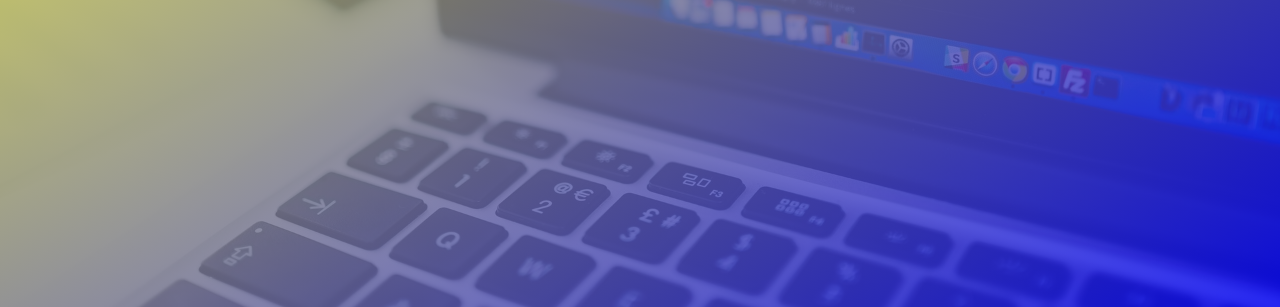
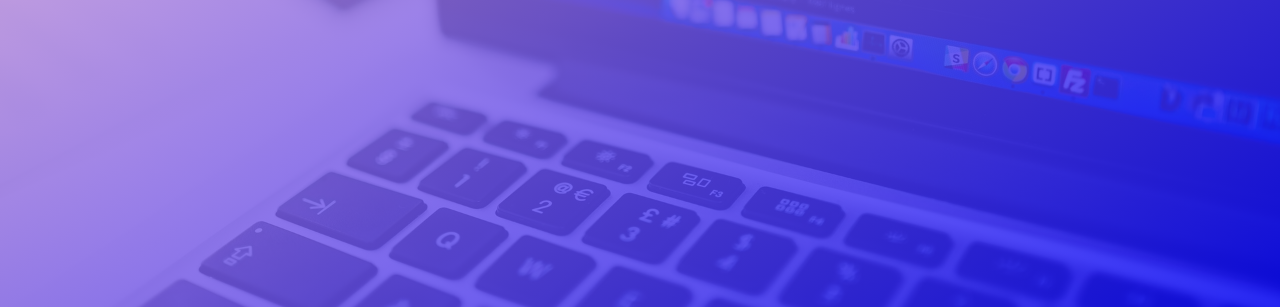
Before and after one commit to kutukmu/portfolio-page, a website: page index.html in a window 1280 px wide. Shown: the part 493-800 px from the top of the page. Drawn offline with Linux system fonts and the light colour scheme.

Commit message:
pink and blue

```diff
--- a/scss/_config.scss
+++ b/scss/_config.scss
@@ -4,11 +4,7 @@ $color-primary-dark: #28b485;
 $primary-color: #444;
 $secondary-color: #eece1a;
 $show-home-image: true;
-$home-image: linear-gradient(
-    to right bottom,
-    rgba(yellow, 0.8),
-    rgba(blue, 0.8)
-  ),
+$home-image: linear-gradient(to right bottom, rgba(pink, 0.8), rgba(blue, 0.8)),
   url("../img/background.jpg");
 $background-opacity: 0.9;
 
```
Also changed, not shown: dist/css/main.css.
